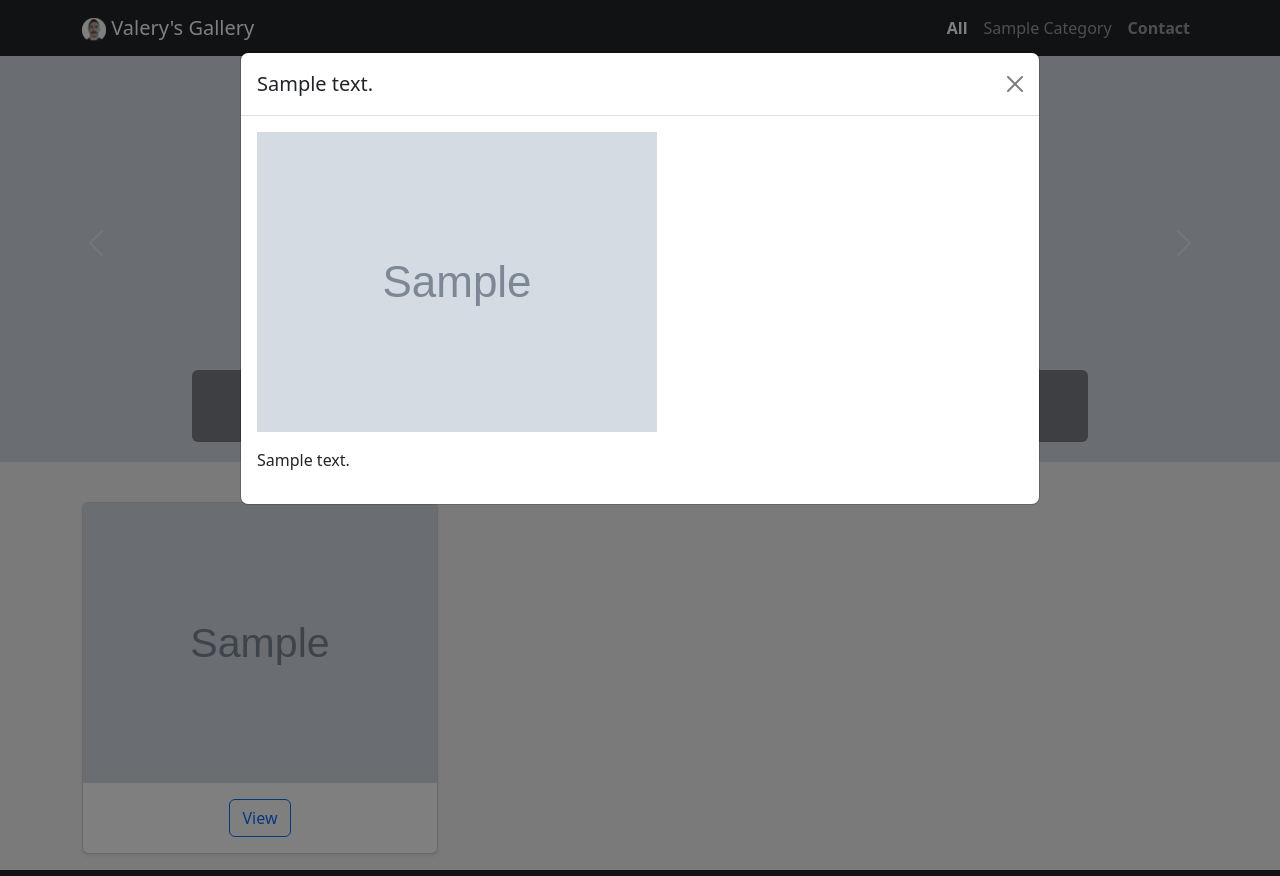
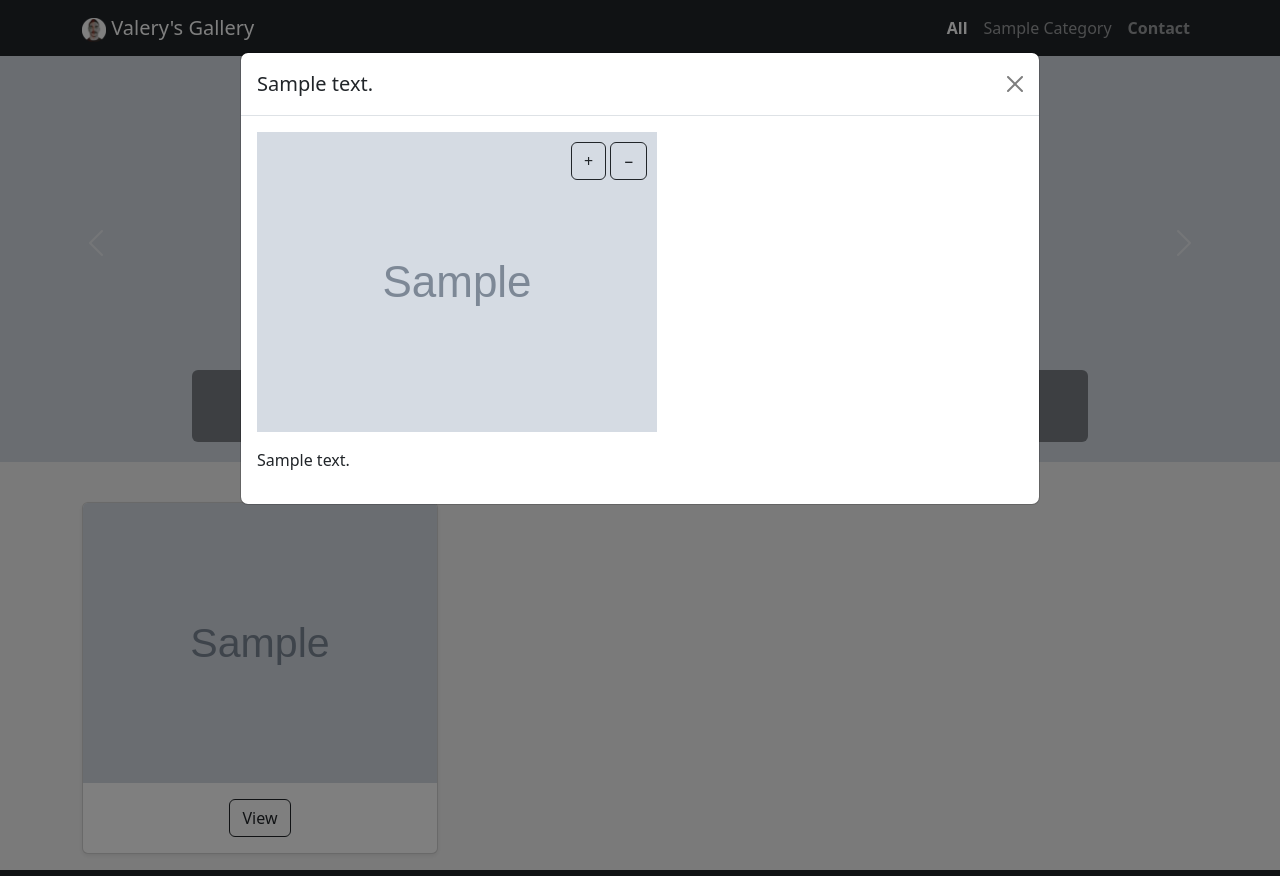
Before and after one commit to draprar/django-gallery-valerys, a Django app: page / in a window 1280 px wide, after a click on "View". Run offline with Django 5.2, Linux system fonts and the light colour scheme; tables that the repository leaves empty hold one stand-in row (values such as "Sample post"); grey boxes marked "Sample" are stand-in pictures.

Commit message:
add zoom functionality + styling

```diff
--- a/gallery/templates/core.html
+++ b/gallery/templates/core.html
@@ -92,5 +92,6 @@
     </footer>
 
     <script src="https://cdn.jsdelivr.net/npm/bootstrap@5.3.2/dist/js/bootstrap.bundle.min.js"></script>
+    <script src="{% static 'ts/modalZoom.js' %}" defer></script>
   </body>
 </html>
--- a/gallery/templates/home.html
+++ b/gallery/templates/home.html
@@ -11,7 +11,7 @@
       <div class="card h-100 shadow-sm">
         <img src="{{ object.image.url }}" class="card-img-top gallery-images" alt="{{ object.description|default:'Image' }}">
         <div class="card-body text-center">
-          <button class="btn btn-outline-primary" data-bs-toggle="modal" data-bs-target="#modal_{{ object.id }}">View</button>
+          <button class="btn btn-outline-dark" data-bs-toggle="modal" data-bs-target="#modal_{{ object.id }}">View</button>
           {% if request.user.is_staff %}
           <a href="{% url 'delete-image' object.id %}" class="btn btn-outline-danger ms-2">Delete</a>
           {% endif %}
@@ -28,12 +28,19 @@
                     <button type="button" class="btn-close" data-bs-dismiss="modal" aria-label="Close"></button>
                 </div>
                 <div class="modal-body">
-            <img src="{{ object.image.url }}" class="img-fluid" alt="{{ object.description }}">
+                    <div class="image-container" style="position: relative;">
+                        <img id="image_{{ object.id }}" src="{{ object.image.url }}" class="img-fluid zoomable" alt="{{ object.description }}" data-scale="1">
+                        <div class="zoom-controls" style="position: absolute; top: 10px; right: 10px; z-index: 1000;">
+                            <button class="btn btn-outline-dark zoom-btn" data-zoom-type="in" data-target-id="image_{{ object.id }}">+</button>
+                            <button class="btn btn-outline-dark zoom-btn" data-zoom-type="out" data-target-id="image_{{ object.id }}">−</button>
+                        </div>
+                    </div>
                     <p class="mt-3">{{ object.description }}</p>
                 </div>
             </div>
         </div>
     </div>
+
   {% endfor %}
 </div>
 {% endblock %}
--- a/static/css/style.css
+++ b/static/css/style.css
@@ -14,3 +14,20 @@ body {
     margin: 0;
     color: tomato;
 }
+
+.image-container {
+    display: inline-block;
+    overflow: hidden; /* Prevent zooming image from spilling outside the container */
+    text-align: center;
+    max-width: 100%;
+}
+
+.zoom-controls {
+    position: absolute;
+    top: 10px;
+    right: 10px;
+    z-index: 1000; /* Ensure buttons stay above the image */
+}
+
+.zoomable {
+    transition: transform 0.3s ease-in-out; /* Smooth zooming effect */
--- /dev/null
+++ b/static/ts/modalZoom.js
@@ -0,0 +1,38 @@
+"use strict";
+document.addEventListener("DOMContentLoaded", () => {
+    const zoomButtons = document.querySelectorAll(".zoom-btn");
+    const images = document.querySelectorAll(".zoomable");
+    // Apply zoom functionality
+    zoomButtons.forEach((button) => {
+        button.addEventListener("click", () => {
+            const zoomType = button.dataset.zoomType; // "in" or "out"
+            const targetId = button.dataset.targetId;
+            if (!targetId) {
+                console.error("Target ID not found on zoom button");
+                return;
+            }
+            const targetImage = document.getElementById(targetId);
+            if (!targetImage) {
+                console.error(`Image with ID ${targetId} not found`);
+                return;
+            }
+            const currentScale = Number(targetImage.dataset.scale) || 1;
+            let newScale = currentScale;
+            if (zoomType === "in") {
+                newScale = Math.min(currentScale + 0.1, 3); // Limit max zoom
+            }
+            else if (zoomType === "out") {
+                newScale = Math.max(currentScale - 0.1, 1); // Limit min zoom
+            }
+            // Apply scaling with transformation origin centered
+            targetImage.style.transform = `scale(${newScale})`;
+            targetImage.style.transformOrigin = "center center"; // Keep scaling centered
+            targetImage.dataset.scale = newScale.toString();
+            // Ensure buttons stay visible
+            const imageContainer = targetImage.closest(".image-container");
+            if (imageContainer) {
+                imageContainer.style.position = "relative"; // Keep container context
+            }
+        });
+    });
+});
```
Also changed, not shown: gallery/management/commands/fetch_instagram_posts.py (added, +23 -0 lines), static/ts/modalZoom.ts (added, +44 -0 lines), tsconfig.json (added, +11 -0 lines), static/img/travel/1.jpg (added). Lines whose indentation alone changed are shown as unchanged.
